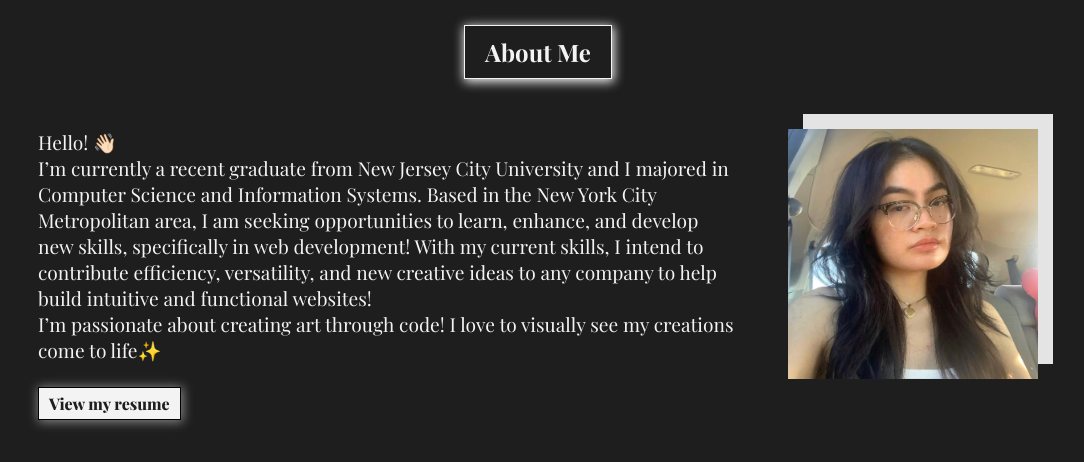
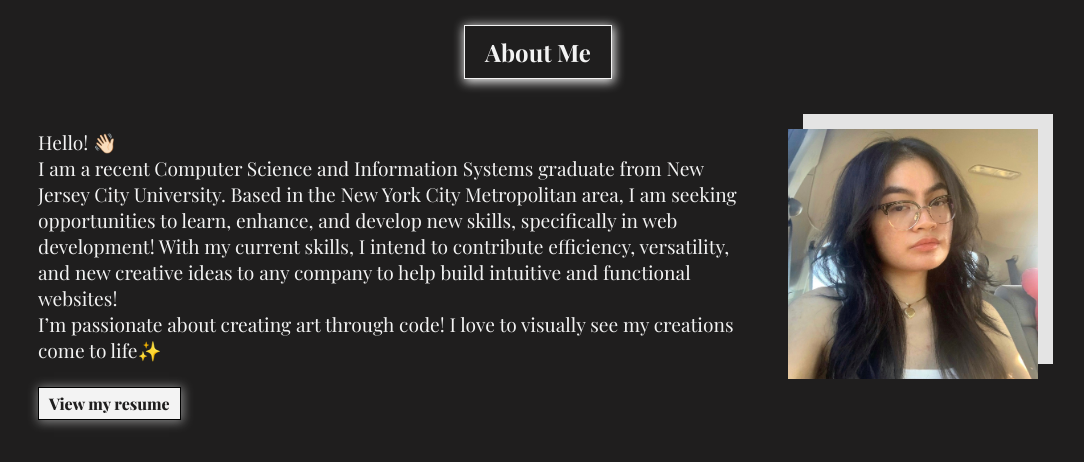
Before and after one commit to alyssasimons/portfolio, a plain HTML site: page index.html in a window 1280 px wide. Shown: the part 840-1302 px from the top of the page, without its empty margins (102-1186 px from the left). Drawn offline with nearby package versions, Linux system fonts and the light colour scheme; a web font is replaced by a local one.

Commit message:
update about me

```diff
--- a/index.html
+++ b/index.html
@@ -39,7 +39,7 @@
                 <div class="about-p">
                     <p>Hello! 👋🏻
                     <br>
-                    I’m currently a recent graduate from New Jersey City University and I majored in Computer Science and Information Systems.
+                    I am a recent Computer Science and Information Systems graduate from New Jersey City University.
                     Based in the New York City Metropolitan area, I am seeking opportunities to learn, enhance, and develop new skills, specifically in web development!
                     With my current skills, I intend to contribute efficiency, versatility, and new creative ideas to any company to help build intuitive and functional websites!
                     <br>
```
